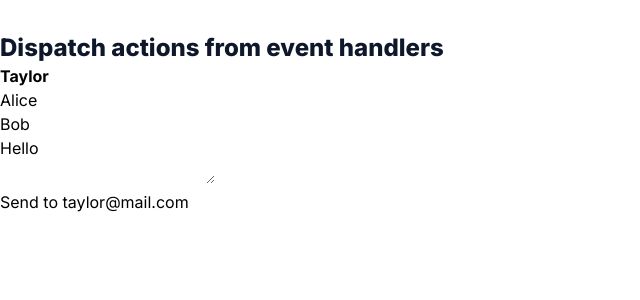
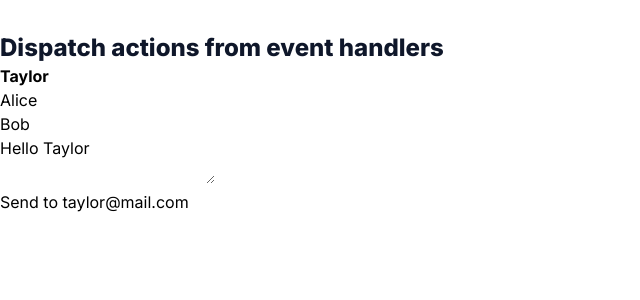
Before and after one commit to TaiseiNemoto/react-practice-app, a Next.js app: page /extracting-state-logic-into-a-reducer/dispatch-actions-from-event-handlers in a window 1280 px wide. Shown: the top 300 px of the page, without its empty margins (0-640 px from the left). Built offline with nearby package versions, Linux system fonts and the light colour scheme.

Commit message:
[add]Extracting State Logic into a Reducer：Restore input values when switching between tabsまで完了

```diff
--- a/src/app/extracting-state-logic-into-a-reducer/dispatch-actions-from-event-handlers/messengerReducer.ts
+++ b/src/app/extracting-state-logic-into-a-reducer/dispatch-actions-from-event-handlers/messengerReducer.ts
@@ -1,11 +1,19 @@
 export const initialState = {
   selectedId: 0,
-  message: 'Hello',
+  messages: {
+    0: 'Hello Taylor',
+    1: 'Hello Alice',
+    2: 'Hello Bob',
+  },
+};
+
+type Messages = {
+  [key: number]: string;
 };
 
 type State = {
   selectedId: number;
-  message: string;
+  messages: Messages;
 };
 
 type Action =
@@ -38,7 +46,10 @@ export function messengerReducer(state: State, action: Action) {
     case 'edited_message': {
       return {
         ...state,
-        message: action.message,
+        messages: {
+          ...state.messages,
+          [state.selectedId]: action.message,
+        },
       };
     }
     case 'sent_message': {
--- a/src/components/extracting-state-logic-into-a-reducer/dispatch-actions-from-event-handlers/Messenger.tsx
+++ b/src/components/extracting-state-logic-into-a-reducer/dispatch-actions-from-event-handlers/Messenger.tsx
@@ -16,7 +16,7 @@ export type Contact = {
 
 export default function Messenger() {
   const [state, dispatch] = useReducer(messengerReducer, initialState);
-  const message = state.message;
+  const messages = state.messages;
   const contact = contacts.find((c) => c.id === state.selectedId);
 
   return (
@@ -28,7 +28,7 @@ export default function Messenger() {
       />
       <Chat
         key={contact!.id}
-        message={message}
+        message={messages[contact!.id]}
         contact={contact!}
         dispatch={dispatch}
       />
```
